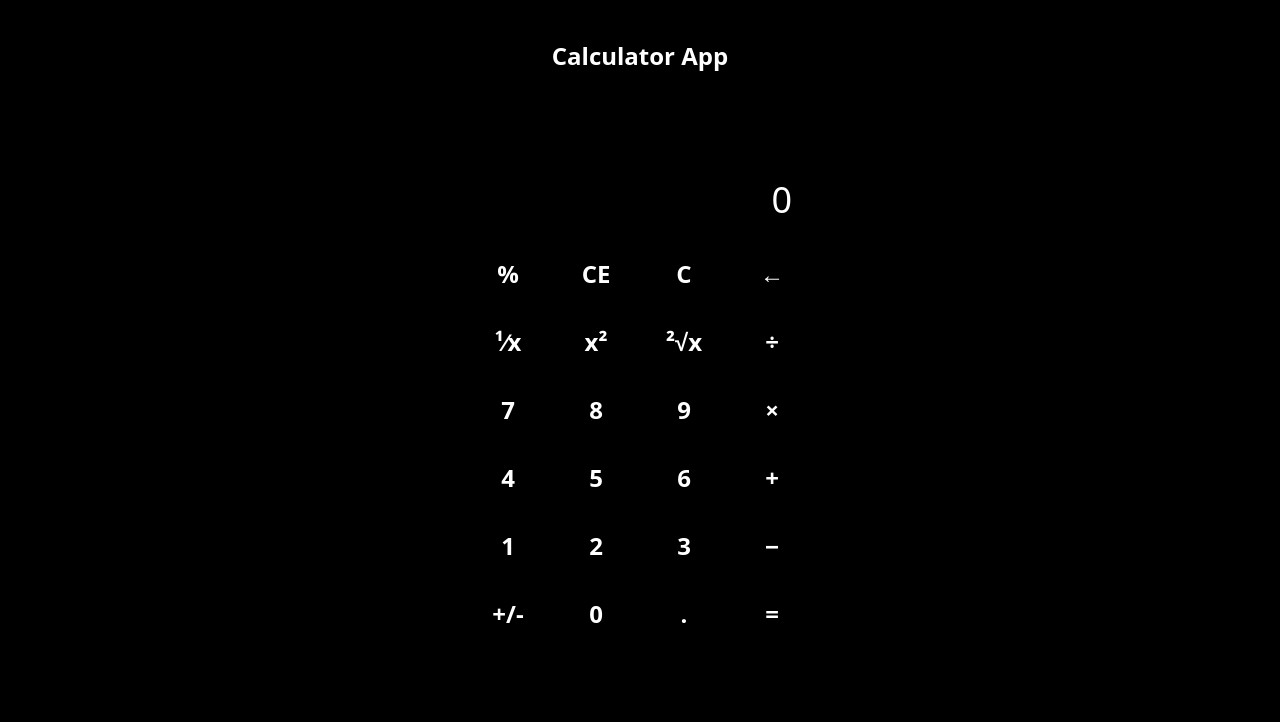
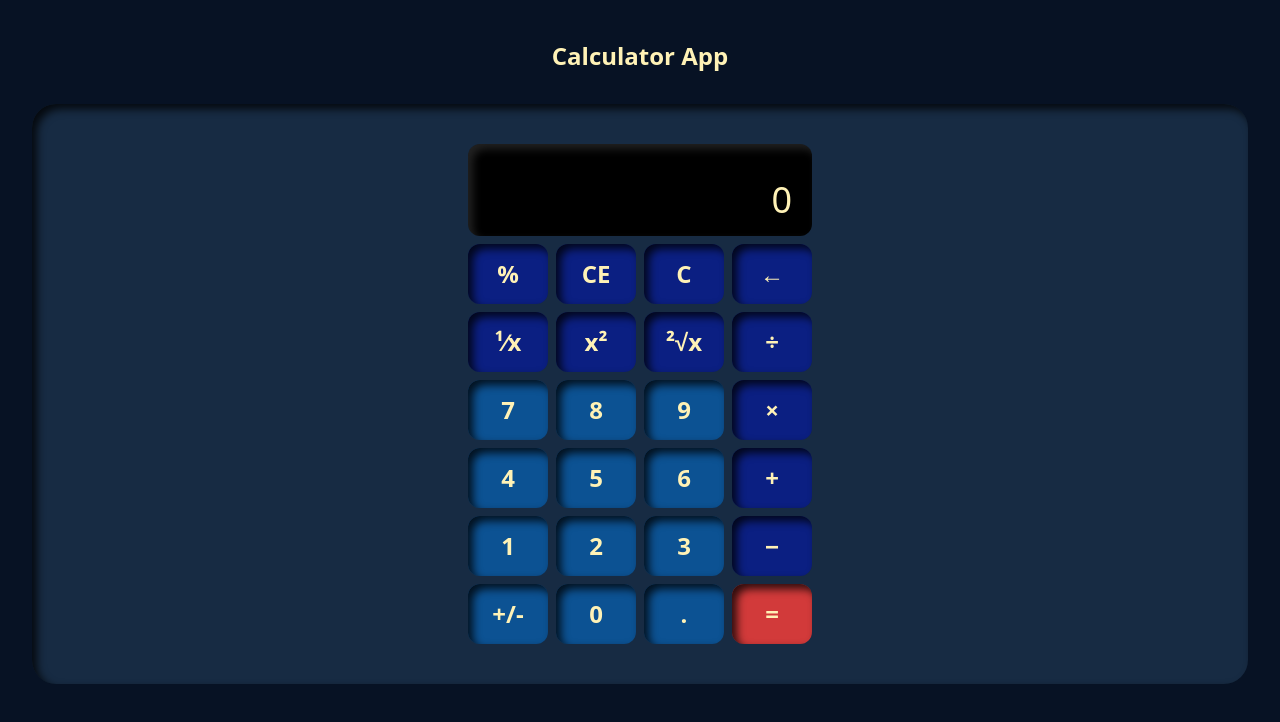
Before and after one commit to Sobhan-SRZA/My-ReactJs-Curse-Homeworks, a React (Vite) app in the folder lesson 3 - Calculator/: page / in a window 1280 px wide. Shown: the top 722 px of the page. Built offline with nearby package versions, Linux system fonts and the light colour scheme.

Commit message:
Update index.css

```diff
--- a/lesson 3 - Calculator/src/index.css
+++ b/lesson 3 - Calculator/src/index.css
@@ -1,15 +1,38 @@
 @import "tailwindcss";
 
+:root {
+  --bg: rgb(7, 18, 36);
+  --calc-main: #172b43;
+  --calc-text: rgb(255, 242, 182);
+  --calc-btn-num: #0c5293;
+  --calc-btn-disabled: #323232;
+  --calc-btn-operator: #0b1f82;
+  --calc-btn-operator-equl: #d23a3a;
+}
+
 body {
-  background-color: black;
-  color: white;
+  background-color: var(--bg);
+  color: var(--calc-text);
 }
 
 .btn {
-  box-shadow: inset 5px 5px 8px rgb(0, 0, 0);
+  box-shadow: inset 5px 5px 8px rgba(0, 0, 0, 0.788);
   transition: all .3s ease-in-out;
 }
 
-.btn:hover {
+.btn:disabled {
+  background: var(--calc-btn-disabled);
+  cursor: not-allowed;
+}
+
+.btn:not(:disabled):hover {
   box-shadow: inset 0px 0px 15px 2px rgb(0, 0, 0);
 }
+
+.inner-shadow {
+  box-shadow: inset 5px 5px 8px rgba(0, 0, 0, 0.79);
+}
+
+.monitor-shadow {
+  box-shadow: inset 5px 5px 8px rgba(255, 255, 255, 0.133);
+}
```
